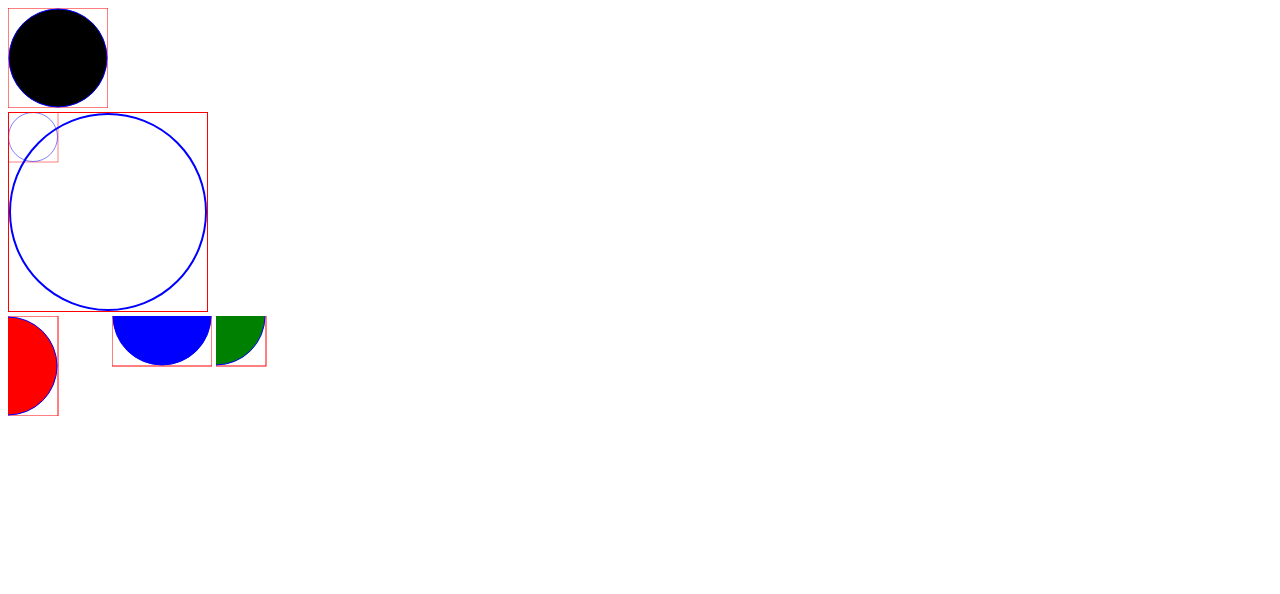
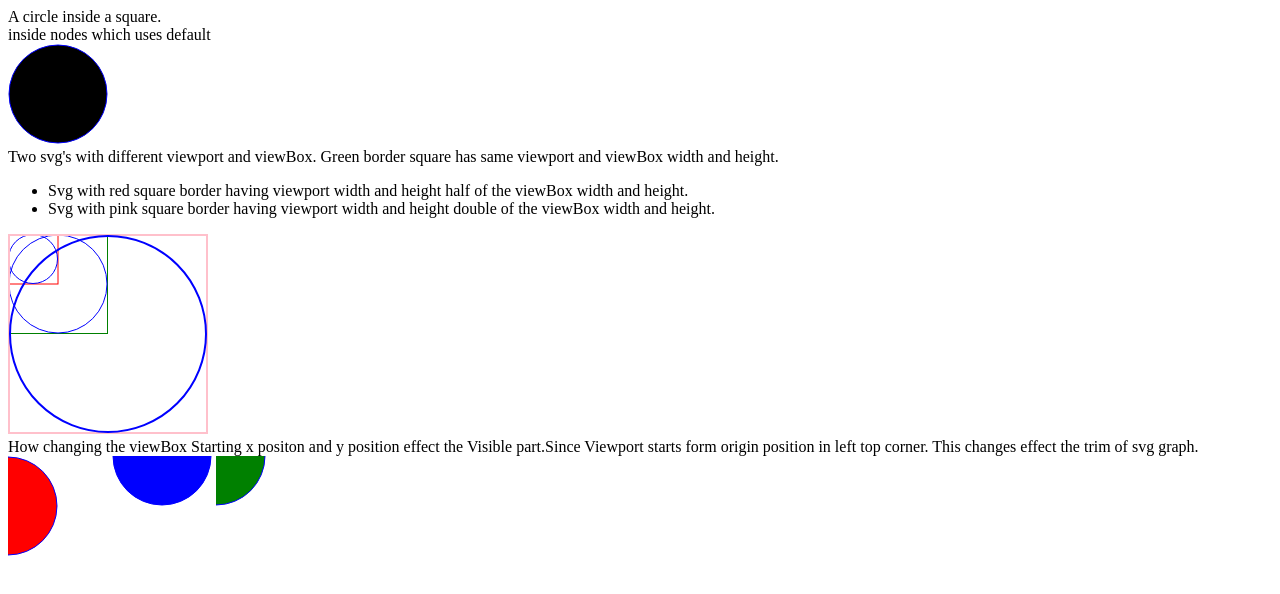
Before and after one commit to js-explore-examples/svg-learn, a plain HTML site: page viewBox/viewport-viewBox.html in a window 1280 px wide. Drawn offline with Linux system fonts and the light colour scheme.

Commit message:
explainination for my understanding.

```diff
--- a/main.css
+++ b/main.css
@@ -2,3 +2,9 @@ svg {
     border-style: dashed;
     border: blue;
 }
+
+html {
+    color: '#333';
+    font-family: 'Times New Roman', Times, serif;
+    font-size: 20px
+}
--- a/viewBox/viewport-viewBox.html
+++ b/viewBox/viewport-viewBox.html
@@ -2,30 +2,46 @@
 <html>
 
 <head>
-  <link rel="stylesheet" href="./../main.css" type="text/css" />
 </head>
 
 <body>
   <div>
+    <div>A circle inside a square.<br />
+      inside nodes which uses default
+    </div>
     <svg width="100" height="100" viewBox="0 0 100 100">
       <g id="rect-circle-group">
-        <rect width="100" height="100" x="0" y="0" fill="none" stroke="red" />
+        <rect width="100" height="100" x="0" y="0" fill="none" stroke-width="2" />
         <circle cx="50" cy="50" r="49" stroke="blue" />
       </g>
     </svg>
   </div>
   <div>
+    <div>Two svg's with different viewport and viewBox. Green border square has same viewport and viewBox width and
+      height.<br />
+      <ul>
+        <li>Svg with red square border having viewport width and height half of the viewBox width and height.</li>
+        <li>Svg with pink square border having viewport width and height double of the viewBox width and height.</li>
+      </ul>
+    </div>
     <svg width="200" height="200">
       <svg width="100" height="100" viewBox="0 0 200 200">
-        <use href="#rect-circle-group" fill="none" />
+        <use href="#rect-circle-group" fill="none" stroke="red" stroke-width="2" />
+      </svg>
+      <svg width="100" height="100" viewBox="0 0 100 100">
+        <use href="#rect-circle-group" fill="none" stroke="green" />
       </svg>
       <svg width="200" height="200" viewBox="0 0 100 100">
-        <use href="#rect-circle-group" fill="none" />
+        <use href="#rect-circle-group" fill="none" stroke="pink" />
       </svg>
     </svg>
   </div>
   <div>
-
+    <div>
+      How changing the viewBox Starting x positon and y position effect the Visible part.Since Viewport starts form
+      origin position in left top corner.
+      This changes effect the trim of svg graph.
+    </div>
     <svg width="100" height="100" viewBox="50 0 100 100">
       <use fill="red" href="#rect-circle-group" />
     </svg>
@@ -36,8 +52,6 @@
       <use fill="green" href="#rect-circle-group" />
     </svg>
   </div>
-
-
 </body>
 
 </html>
```
Also changed, not shown: viewBox/preserve-aspect-ration-meet.html (added, +30 -0 lines), viewBox/par-meet.svg (added), viewBox/x-slice-position.svg (deleted).
